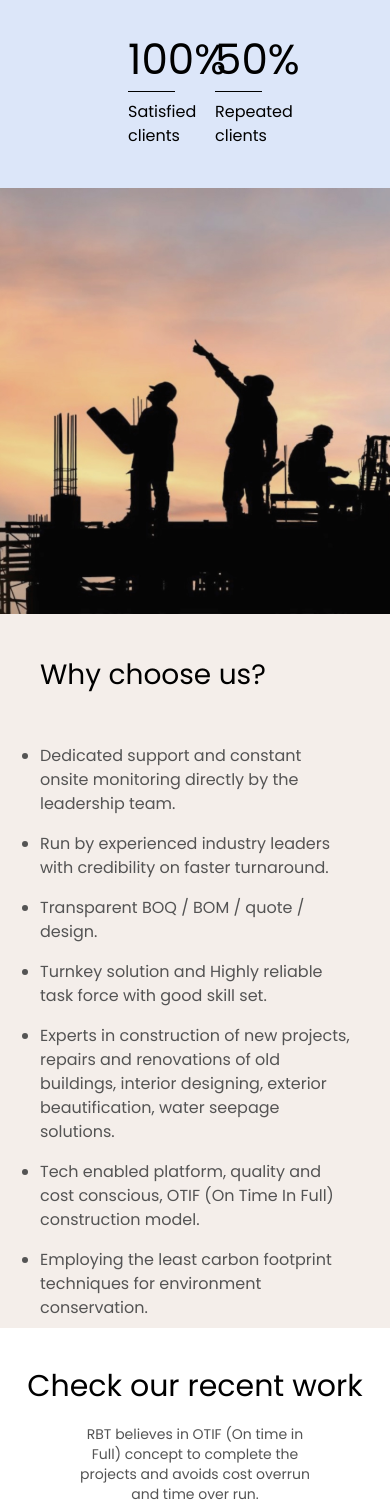
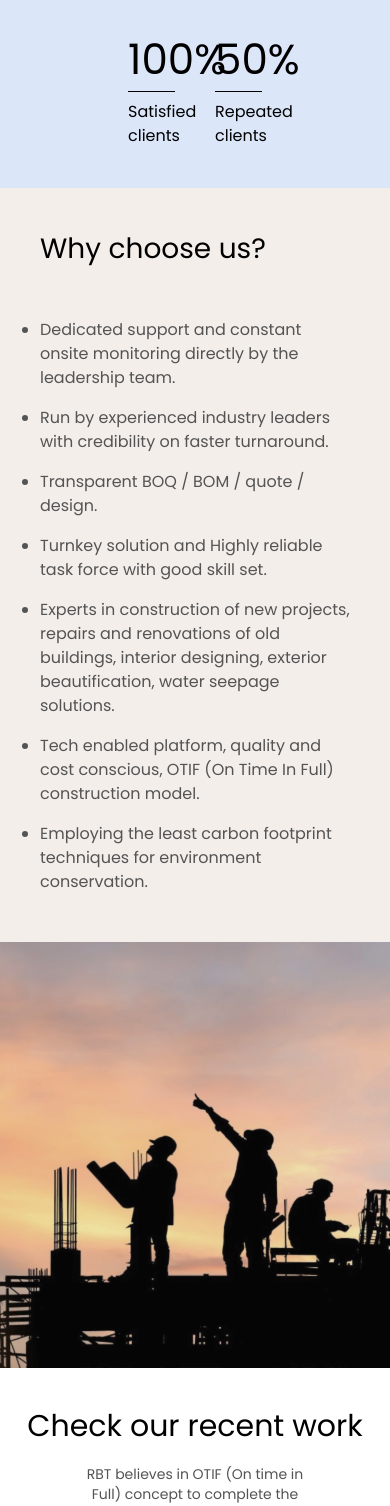
Before and after one commit to krunalpabari13/banao, a React (Create React App) app: page / in a window 390 px wide. Shown: the part 3672-5178 px from the top of the page. Built offline with nearby package versions, Linux system fonts and the light colour scheme.

Commit message:
fix responsiveness of choose component

```diff
--- a/src/components/Choose.tsx
+++ b/src/components/Choose.tsx
@@ -3,16 +3,9 @@ import Power from "../assets/home/Power.svg";
 
 const Choose = () => {
   return (
-    <div className="md:grid grid-cols-1 md:grid-cols-12 grid-flow-row-dense">
-      <div className="md:col-start-7 md:col-end-13">
-        <img
-          src={Power}
-          alt="Power"
-          className="w-full"
-        />
-      </div>
+    <div className="grid grid-cols-1 lg:grid-cols-2 bg-[rgba(231,217,209,0.45)] order-last lg:order-first">
       <div
-        className="md:col-start-1 md:col-end-7 bg-[rgba(231,217,209,0.45)] md:pl-[120px] md:pr-[53px] pt-10 md:pt-[150px] px-10 aos-init aos-animate"
+        className="md:pl-[120px] md:pr-[53px] pt-10 md:pt-[100px] px-10 pb-10 aos-init aos-animate"
         data-aos="fade-down"
       >
         <h1 className="font-normal text-[28px] md:text-[42px] text-[rgba(0,0,0,1)] pb-[40px]">
@@ -48,6 +41,9 @@ const Choose = () => {
           </li>
         </ul>
       </div>
+      <div className="">
+        <img src={Power} alt="Power" className="w-full" />
+      </div>
     </div>
   );
 };
```
